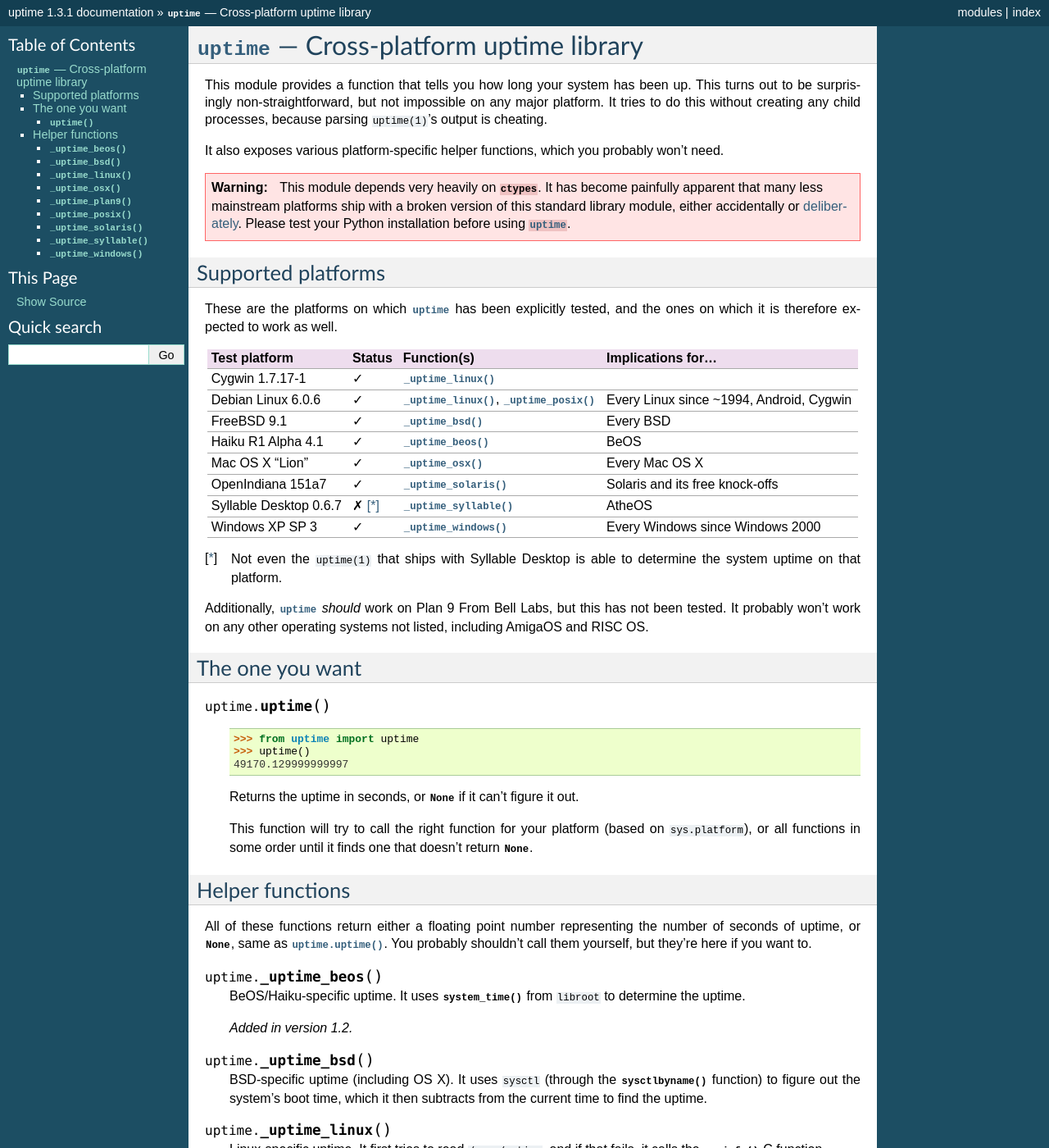
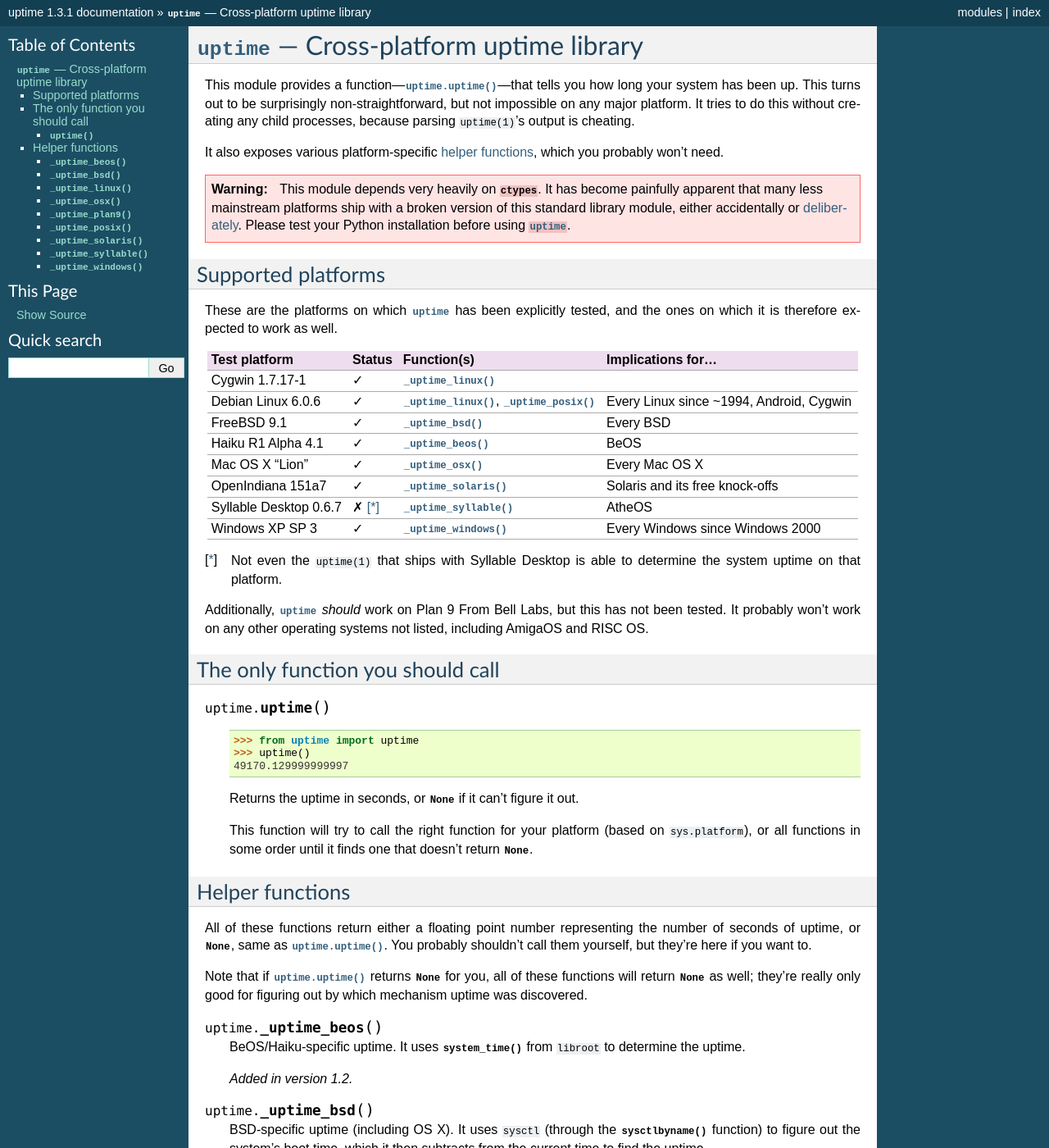
Before and after one commit to Cairnarvon/uptime, a Sphinx documentation site: the page built from doc/index.rst, in a window 1280 px wide and 1400 px high. Shown: the whole window at 82% size. Built offline with Sphinx 7.4.7, drawn with Linux system fonts in a browser that asks for light colours.

Commit message:
Docs tweaks.

```diff
--- a/doc/index.rst
+++ b/doc/index.rst
@@ -7,12 +7,12 @@
    :synopsis: Cross-platform uptime library
 .. moduleauthor:: Koen Crolla <cairnarvon@gmail.com>
 
-This module provides a function that tells you how long your system has been
-up. This turns out to be surprisingly non-straightforward, but not impossible
-on any major platform. It tries to do this without creating any child
-processes, because parsing ``uptime(1)``'s output is cheating.
+This module provides a function—:func:`uptime.uptime`—that tells you how long
+your system has been up. This turns out to be surprisingly non-straightforward,
+but not impossible on any major platform. It tries to do this without creating
+any child processes, because parsing ``uptime(1)``'s output is cheating.
 
-It also exposes various platform-specific helper functions, which you probably
+It also exposes various platform-specific `helper functions`_, which you probably
 won't need.
 
 .. warning::
@@ -23,6 +23,7 @@ won't need.
    test your Python installation before using :mod:`uptime`.
 
 .. _deliberately: https://developers.google.com/appengine/kb/libraries
+
 
 Supported platforms
 -------------------
@@ -63,8 +64,9 @@ Additionally, :mod:`uptime` *should* work on Plan 9 From Bell Labs, but this
 has not been tested. It probably won't work on any other operating systems not
 listed, including AmigaOS and RISC OS.
 
-The one you want
-----------------
+
+The only function you should call
+---------------------------------
 
 .. function:: uptime
 
@@ -85,6 +87,10 @@ Helper functions
 All of these functions return either a floating point number representing the
 number of seconds of uptime, or :const:`None`, same as :func:`uptime.uptime`.
 You probably shouldn't call them yourself, but they're here if you want to.
+
+Note that if :func:`uptime.uptime` returns :const:`None` for you, all of these
+functions will return :const:`None` as well; they're really only good for
+figuring out by which mechanism uptime was discovered.
 
 .. function:: _uptime_beos
 
```
Also changed, not shown: 1 other file.
